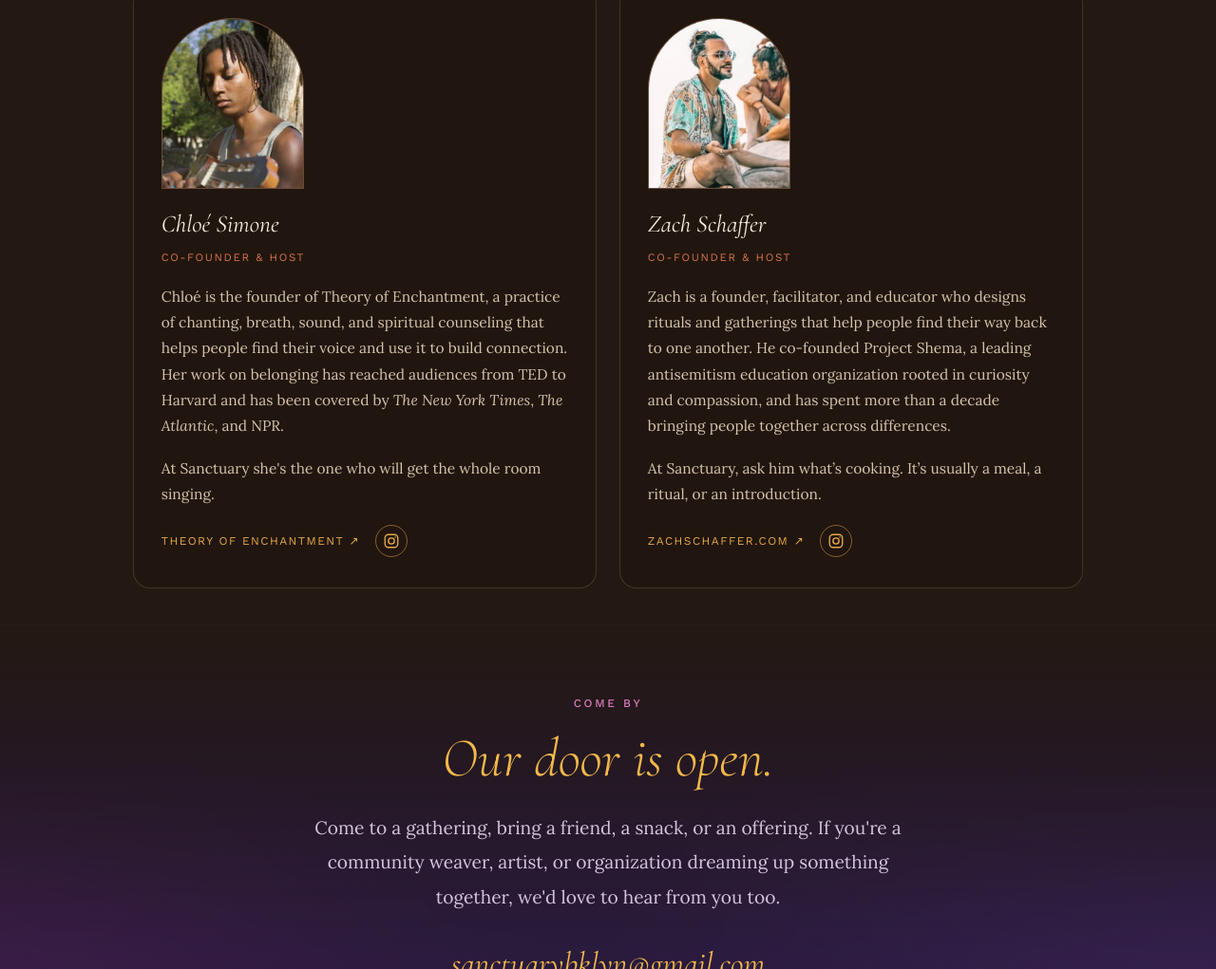
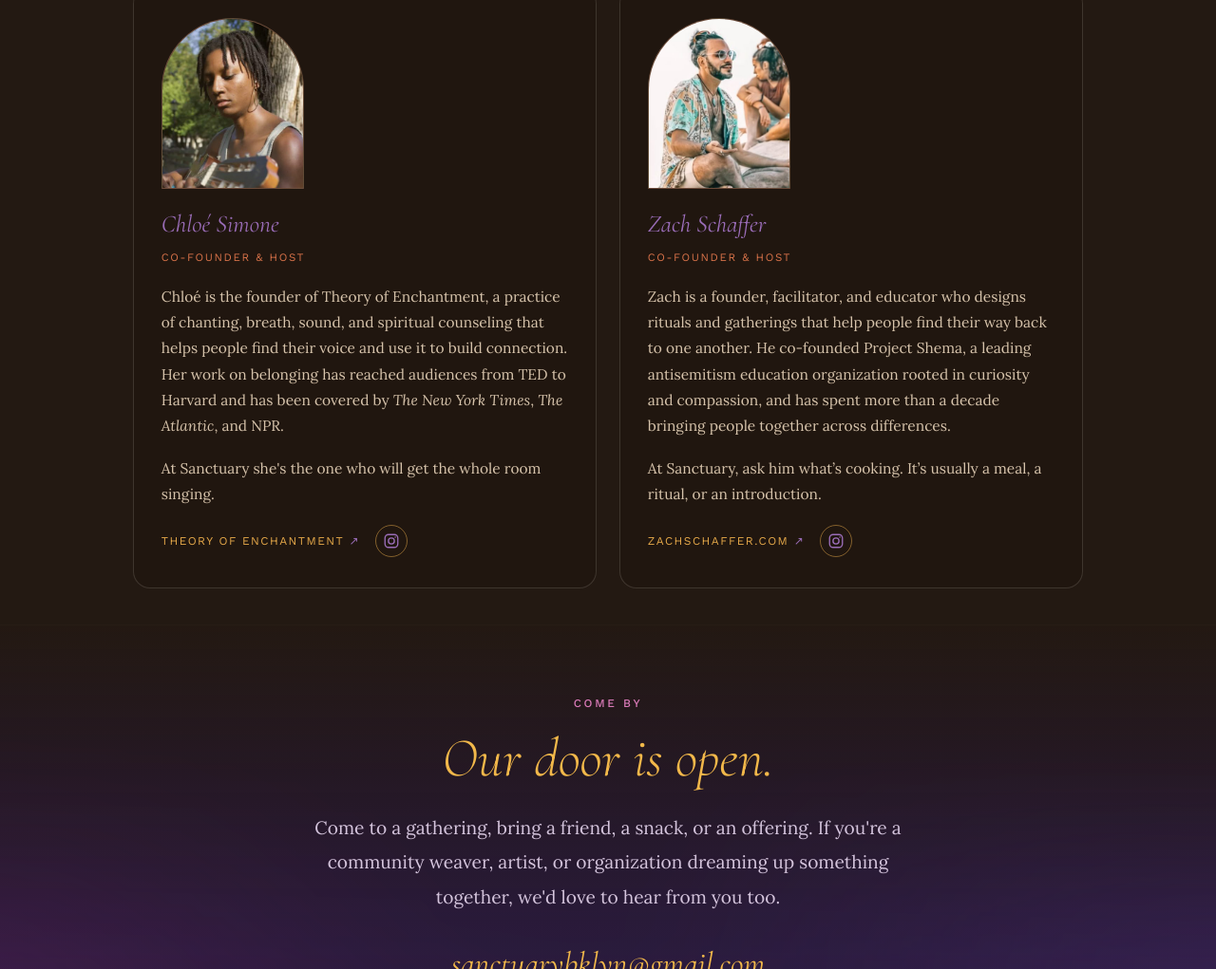
Before and after one commit to zacharymschaffer/Sanctuary-Website, a plain HTML site: page index.html in a window 1280 px wide. Shown: the part 5625-6646 px from the top of the page at 95% size. Drawn offline with nearby package versions, Linux system fonts and the light colour scheme.

Commit message:
Host names, link arrows, and Instagram glyphs in deep plum
Co-Authored-By: Claude Opus 5.5 <noreply@anthropic.com>
Claude-Session: https://claude.ai/code/session_01KBjuaBYbmj7tMixmvG76Nm

```diff
--- a/index.html
+++ b/index.html
@@ -205,8 +205,11 @@
     }
     .host .role { font-family: var(--font-ui); font-size: 0.72rem; letter-spacing: 0.14em; text-transform: uppercase; color: var(--accent); margin-bottom: 1rem; }
     .host p { font-size: 0.97rem; color: var(--text-muted); }
+    .host h3 { color: #9a6db8; }
+    .host .ig { color: #9a6db8; }
+    .host .link .arrow { color: #9a6db8; }
     .host .links { display: flex; align-items: center; gap: 1rem; margin-top: 1.2rem; }
-    .host .ig { display: inline-grid; place-items: center; width: 34px; height: 34px; border-radius: 50%; border: 1px solid color-mix(in srgb, var(--gold) 50%, transparent); color: var(--gold); }
+    .host .ig { display: inline-grid; place-items: center; width: 34px; height: 34px; border-radius: 50%; border: 1px solid color-mix(in srgb, var(--gold) 50%, transparent); }
     .host .link { display: inline-block; font-family: var(--font-ui); font-size: 0.75rem; letter-spacing: 0.12em; text-transform: uppercase; }
 
     /* ── Come ──────────────────────────────────────────────── */
@@ -416,7 +419,7 @@
         <p>Chloé is the founder of Theory of Enchantment, a practice of chanting, breath, sound, and spiritual counseling that helps people find their voice and use it to build connection. Her work on belonging has reached audiences from TED to Harvard and has been covered by <em>The New York Times</em>, <em>The Atlantic</em>, and NPR.</p>
         <p>At Sanctuary she's the one who will get the whole room singing.</p>
         <div class="links">
-          <a class="link" href="https://theoryofenchantment.com/" target="_blank" rel="noopener">Theory of Enchantment ↗</a>
+          <a class="link" href="https://theoryofenchantment.com/" target="_blank" rel="noopener">Theory of Enchantment <span class="arrow">↗</span></a>
           <a class="ig" href="https://www.instagram.com/domthefloor/" target="_blank" rel="noopener" aria-label="Chloé on Instagram"><svg viewBox="0 0 24 24" width="18" height="18" aria-hidden="true" fill="none" stroke="currentColor" stroke-width="1.8"><rect x="3" y="3" width="18" height="18" rx="5"/><circle cx="12" cy="12" r="4.2"/><circle cx="17.4" cy="6.6" r="1" fill="currentColor" stroke="none"/></svg></a>
         </div>
       </article>
@@ -427,7 +430,7 @@
         <p>Zach is a founder, facilitator, and educator who designs rituals and gatherings that help people find their way back to one another. He co-founded Project Shema, a leading antisemitism education organization rooted in curiosity and compassion, and has spent more than a decade bringing people together across differences.</p>
         <p>At Sanctuary, ask him what’s cooking. It’s usually a meal, a ritual, or an introduction.</p>
         <div class="links">
-          <a class="link" href="https://www.zachschaffer.com" target="_blank" rel="noopener">zachschaffer.com ↗</a>
+          <a class="link" href="https://www.zachschaffer.com" target="_blank" rel="noopener">zachschaffer.com <span class="arrow">↗</span></a>
           <a class="ig" href="https://www.instagram.com/pocketmangos/" target="_blank" rel="noopener" aria-label="Zach on Instagram"><svg viewBox="0 0 24 24" width="18" height="18" aria-hidden="true" fill="none" stroke="currentColor" stroke-width="1.8"><rect x="3" y="3" width="18" height="18" rx="5"/><circle cx="12" cy="12" r="4.2"/><circle cx="17.4" cy="6.6" r="1" fill="currentColor" stroke="none"/></svg></a>
         </div>
       </article>
```
